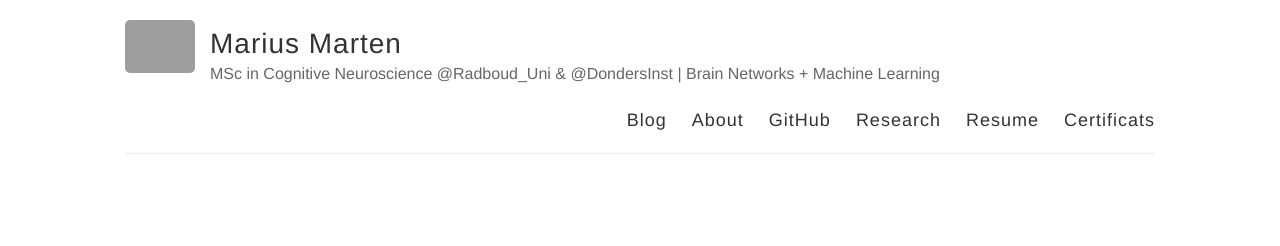
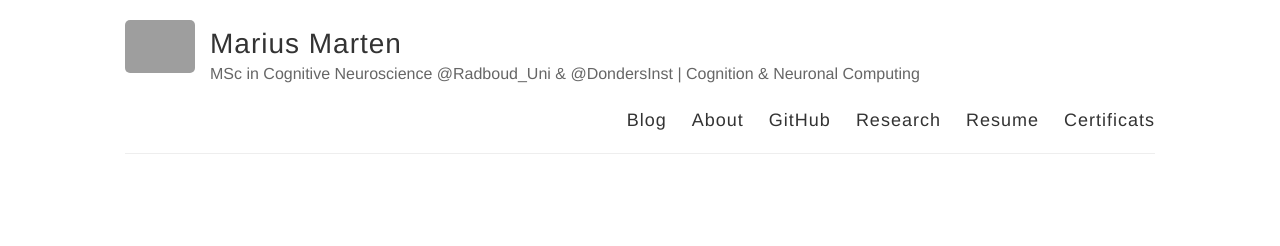
Before and after one commit to Mariusmarten/mariusmarten.github.io, a Jekyll site: the page built from index.html, in a window 1280 px wide. Shown: the top 246 px of the page. Built offline with Jekyll 4.4.1, drawn with Linux system fonts in a browser that asks for light colours; grey boxes are pictures that could not be loaded.

Commit message:
Update _config.yml

```diff
--- a/_config.yml
+++ b/_config.yml
@@ -6,7 +6,7 @@
 name: Marius Marten
 
 # Short bio or description (displayed in the header)
-description: MSc in Cognitive Neuroscience @Radboud_Uni & @DondersInst | Brain Networks + Machine Learning
+description: MSc in Cognitive Neuroscience @Radboud_Uni & @DondersInst | Cognition & Neuronal Computing
 
 # URL of your avatar or profile pic (you could use your GitHub profile pic)
 avatar: "/images/profile.png"
@@ -18,7 +18,7 @@ avatar: "/images/profile.png"
 # Includes an icon in the footer for each username you enter
 footer-links:
   dribbble:
-  email: m.kastingschafer@student.maastrichtuniversity.nl
+  email: marius.kastingschafer@student.ru.nl
   facebook:
   flickr:
   github: /Mariusmarten
```
